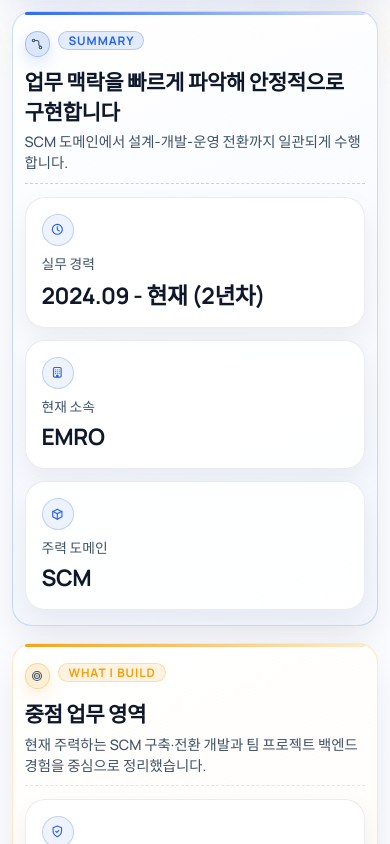
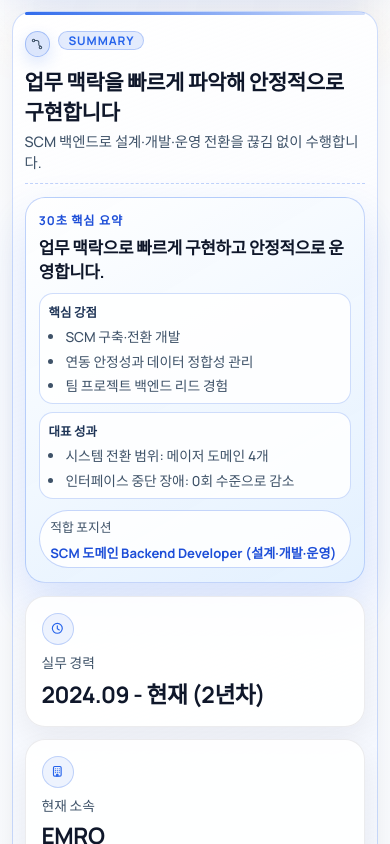
Before and after one commit to IanToo2/portfolio, a React (Vite) app: page / in a window 390 px wide. Shown: the part 780-1624 px from the top of the page. Built offline with nearby package versions, Linux system fonts and the light colour scheme.

Commit message:
feat: add 30-second resume summary and simplify profile content

```diff
--- a/src/App.jsx
+++ b/src/App.jsx
@@ -38,6 +38,7 @@ export default function App() {
     localizedTraining,
     localizedAwards,
     localizedCertifications,
+    summaryQuick,
     featuredProjects,
     workScmProjects,
     workQaProjects,
@@ -181,7 +182,7 @@ export default function App() {
           </div>
         </section>
 
-        <SummarySection t={t} localizedMetrics={localizedMetrics} />
+        <SummarySection t={t} localizedMetrics={localizedMetrics} summaryQuick={summaryQuick} />
         <HighlightsSection t={t} localizedHighlights={localizedHighlights} />
         <ProjectsSection
           t={t}
--- a/src/components/sections/SummarySection.jsx
+++ b/src/components/sections/SummarySection.jsx
@@ -1,7 +1,7 @@
 import Icon from "../Icon";
 import SectionShell from "../SectionShell";
 
-export default function SummarySection({ t, localizedMetrics }) {
+export default function SummarySection({ t, localizedMetrics, summaryQuick }) {
   return (
     <SectionShell
       id="summary"
@@ -14,6 +14,32 @@ export default function SummarySection({ t, localizedMetrics }) {
         icon: "route"
       }}
     >
+      <article className="summary-quick ui-card ui-card--strong">
+        <p className="summary-quick-kicker">{t.summaryQuickLabel}</p>
+        <h3>{summaryQuick.coreLine}</h3>
+        <div className="summary-quick-grid">
+          <section className="summary-quick-block" aria-label={t.summaryQuickStrengthsLabel}>
+            <p>{t.summaryQuickStrengthsLabel}</p>
+            <ul className="summary-quick-list">
+              {summaryQuick.strengths.map((item) => (
+                <li key={item}>{item}</li>
+              ))}
+            </ul>
+          </section>
+          <section className="summary-quick-block" aria-label={t.summaryQuickImpactLabel}>
+            <p>{t.summaryQuickImpactLabel}</p>
+            <ul className="summary-quick-list">
+              {summaryQuick.impacts.map((item) => (
+                <li key={item}>{item}</li>
+              ))}
+            </ul>
+          </section>
+        </div>
+        <p className="summary-quick-fit">
+          <span>{t.summaryQuickFitLabel}</span>
+          <strong>{summaryQuick.fit}</strong>
+        </p>
+      </article>
       <div className="metric-grid">
         {localizedMetrics.map((item) => (
           <article key={item.label} className="metric-card ui-card ui-card--muted">
--- a/src/data/portfolioData.js
+++ b/src/data/portfolioData.js
@@ -283,16 +283,14 @@ export const PROJECTS = [
     tech: ["Java", "Spring", "MyBatis", "Jenkins", "Git", "GitHub", "Polymer", "JavaScript", "PostgreSQL"],
     techEn: ["Java", "Spring", "MyBatis", "Jenkins", "Git", "GitHub", "Polymer", "JavaScript", "PostgreSQL"],
     contributions: [
-      "SAP 인터페이스(MM11/MM18) 연동 및 적재 로직 개발/고도화",
-      "인터페이스 처리 중복 데이터 처리 기능 구현으로 연계 안정성 강화",
-      "DAMO 결재 연동 및 콜백/보안 설정 조정",
-      "계약 단가 모니터링(평균 단가 화면) 신규 개발"
+      "문제: 인터페이스 중복 데이터와 연계 오류로 운영 안정성이 흔들리는 구간이 존재",
+      "역할: SAP MM11/MM18 연동·적재 로직과 중복 데이터 처리, 결재 연동 설정을 설계·구현",
+      "성과: 핵심 인터페이스 중단 이슈를 실질적으로 제거하고 계약 단가 모니터링 기능을 신규 제공"
     ],
     contributionsEn: [
-      "Developed and enhanced SAP interface integration (MM11/MM18) and load processes.",
-      "Improved integration stability by deduplicating interface data handling.",
-      "Integrated DAMO approval workflow and tuned callback/security settings.",
-      "Built a contract price monitoring screen for average purchase prices."
+      "Problem: Operational stability was affected by duplicated interface data and integration errors.",
+      "Role: Designed and implemented SAP MM11/MM18 integration, load logic, deduplication handling, and approval integration settings.",
+      "Impact: Eliminated major interface interruption issues and shipped a new contract price monitoring feature."
     ],
     metrics: [
       {
@@ -325,16 +323,14 @@ export const PROJECTS = [
     tech: ["Java", "Spring", "MyBatis", "Jenkins", "Git", "GitLab", "Polymer", "JavaScript", "PostgreSQL"],
     techEn: ["Java", "Spring", "MyBatis", "Jenkins", "Git", "GitLab", "Polymer", "JavaScript", "PostgreSQL"],
     contributions: [
-      "SCM v7 기반 시스템을 v9로 업그레이드하는 범위와 연계 영향도를 선행 분석해 전환 로드맵 수립",
-      "Oracle 기반 스키마/쿼리를 PostgreSQL로 이관하며 데이터 정합성 검증",
-      "Oracle SQL 함수/타입 차이로 인한 QA 이슈를 회귀 테스트로 정리",
-      "개발·테스트·배포·운영 체크리스트를 정비해 안정적 전환 지원"
+      "문제: SCM v7 → v9 전환 과정에서 DB 이관, SQL 차이, 연계 영향도를 동시에 관리해야 했음",
+      "역할: 전환 로드맵 수립, Oracle→PostgreSQL 이관 검증, 회귀 테스트 및 운영 체크리스트 표준화 주도",
+      "성과: 메이저 도메인 4개를 안정적으로 전환하고 기획~운영까지 연결된 전달 체계를 정착"
     ],
     contributionsEn: [
-      "Built migration roadmap by analyzing scope and upstream/downstream impact from SCM v7 to v9.",
-      "Migrated Oracle schemas and queries to PostgreSQL with data consistency checks.",
-      "Captured QA issues from SQL type and function differences and verified via regression tests.",
-      "Standardized development, testing, release, and operations checklists for smoother transition."
+      "Problem: SCM v7 to v9 migration required simultaneous control of DB migration, SQL differences, and integration impact.",
+      "Role: Led migration roadmap planning, Oracle-to-PostgreSQL validation, regression QA, and ops checklist standardization.",
+      "Impact: Delivered stable migration across four core domains and established an end-to-end handoff flow from planning to operations."
     ],
     metrics: [
       {
--- a/src/data/portfolioText.js
+++ b/src/data/portfolioText.js
@@ -7,13 +7,18 @@ export const TEXT = {
     panelSnapshot: "Profile Snapshot",
     summaryLabel: "Summary",
     summaryTitle: "업무 맥락을 빠르게 파악해 안정적으로 구현합니다",
-    summarySubtitle: "SCM 도메인에서 설계-개발-운영 전환까지 일관되게 수행합니다.",
+    summarySubtitle: "SCM 백엔드로 설계·개발·운영 전환을 끊김 없이 수행합니다.",
+    summaryQuickLabel: "30초 핵심 요약",
+    summaryQuickStrengthsLabel: "핵심 강점",
+    summaryQuickImpactLabel: "대표 성과",
+    summaryQuickFitLabel: "적합 포지션",
+    summaryQuickFitValue: "SCM 도메인 Backend Developer (설계·개발·운영)",
     highlightsLabel: "What I Build",
     highlightsTitle: "중점 업무 영역",
-    highlightsSubtitle: "현재 주력하는 SCM 구축·전환 개발과 팀 프로젝트 백엔드 경험을 중심으로 정리했습니다.",
+    highlightsSubtitle: "현재 수행 중인 핵심 업무를 3가지 역량으로 요약했습니다.",
     projectsLabel: "Projects",
     projectsTitle: "프로젝트",
-    projectsSubtitle: "대표, 실무(SCM/QA), 팀 프로젝트로 구분해 정리했습니다.",
+    projectsSubtitle: "대표 성과 중심으로 실무·팀 프로젝트를 빠르게 확인할 수 있습니다.",
     featuredHead: "대표 프로젝트",
     featuredSub:
       "핵심 기여와 운영 영향도가 큰 프로젝트를 우선 배치했습니다.",
@@ -88,13 +93,18 @@ export const TEXT = {
     panelSnapshot: "Profile Snapshot",
     summaryLabel: "Summary",
     summaryTitle: "I understand business context quickly and build reliable solutions.",
-    summarySubtitle: "I consistently handle design, development, and operations handoff in the SCM domain.",
+    summarySubtitle: "I connect design, implementation, and operations handoff in SCM backend projects.",
+    summaryQuickLabel: "30-second Snapshot",
+    summaryQuickStrengthsLabel: "Core Strengths",
+    summaryQuickImpactLabel: "Key Outcomes",
+    summaryQuickFitLabel: "Best-fit Role",
+    summaryQuickFitValue: "SCM Domain Backend Developer (Design-Dev-Operations)",
     highlightsLabel: "What I Build",
     highlightsTitle: "Focus Areas",
-    highlightsSubtitle: "Focused on current priorities in SCM implementation/conversion work and backend delivery in team projects.",
+    highlightsSubtitle: "Current work focus summarized into three practical strengths.",
     projectsLabel: "Projects",
     projectsTitle: "Projects",
-    projectsSubtitle: "Organized into featured, work (SCM/QA), and team projects.",
+    projectsSubtitle: "Quickly scan featured outcomes, then work and team project details.",
     featuredHead: "Featured Projects",
     featuredSub: "Priority is given to projects with major contribution and operational impact.",
     workHead: "Work Projects",
--- a/src/hooks/usePortfolioViewModel.js
+++ b/src/hooks/usePortfolioViewModel.js
@@ -225,6 +225,25 @@ export default function usePortfolioViewModel({ lang, t }) {
     [workProjects]
   );
 
+  const summaryQuick = useMemo(() => {
+    const strengths = localizedHighlights.slice(0, 3).map((item) => item.title);
+    const impacts = featuredProjects
+      .flatMap((project) =>
+        (project.metrics ?? []).slice(0, 1).map((metric) => `${metric.label}: ${metric.value}`)
+      )
+      .slice(0, 3);
+    const fallbackImpacts = localizedMetrics
+      .slice(0, 2)
+      .map((item) => `${item.label}: ${item.value}`);
+
+    return {
+      coreLine: localizedProfile.tagline,
+      strengths,
+      impacts: impacts.length ? impacts : fallbackImpacts,
+      fit: t.summaryQuickFitValue ?? (lang === "ko" ? "SCM 도메인 Backend Developer" : "SCM Domain Backend Developer")
+    };
+  }, [featuredProjects, lang, localizedHighlights, localizedMetrics, localizedProfile.tagline, t.summaryQuickFitValue]);
+
   const projectCardLabels = useMemo(
     () => ({
       ...t.projectCard,
@@ -245,6 +264,7 @@ export default function usePortfolioViewModel({ lang, t }) {
     localizedTraining,
     localizedAwards,
     localizedCertifications,
+    summaryQuick,
     featuredProjects,
     workScmProjects,
     workQaProjects,
--- a/src/styles/global.css
+++ b/src/styles/global.css
@@ -592,6 +592,81 @@ a {
   font-size: 0.95rem;
 }
 
+.summary-quick {
+  margin-top: 0.95rem;
+  padding: 1rem 1.05rem;
+  border-color: rgba(37, 99, 235, 0.26);
+  background: linear-gradient(150deg, rgba(255, 255, 255, 0.98), rgba(226, 240, 255, 0.96));
+}
+
+.summary-quick-kicker {
+  margin: 0;
+  font-size: 0.76rem;
+  text-transform: uppercase;
+  letter-spacing: 0.08em;
+  color: #1d4ed8;
+  font-weight: 700;
+}
+
+.summary-quick h3 {
+  margin: 0.48rem 0 0;
+  font-size: clamp(1.1rem, 2.5vw, 1.44rem);
+  letter-spacing: -0.02em;
+}
+
+.summary-quick-grid {
+  margin-top: 0.72rem;
+  display: grid;
+  grid-template-columns: repeat(2, minmax(0, 1fr));
+  gap: 0.7rem;
+}
+
+.summary-quick-block {
+  border: 1px solid rgba(37, 99, 235, 0.22);
+  border-radius: var(--radius-md);
+  background: rgba(255, 255, 255, 0.86);
+  padding: 0.62rem 0.68rem;
+}
+
+.summary-quick-block p {
+  margin: 0;
+  color: #1f3557;
+  font-size: 0.78rem;
+  font-weight: 800;
+}
+
+.summary-quick-list {
+  margin: 0.44rem 0 0;
+  padding-left: 1.05rem;
+  color: var(--muted);
+}
+
+.summary-quick-list li + li {
+  margin-top: 0.28rem;
+}
+
+.summary-quick-fit {
+  margin: 0.72rem 0 0;
+  display: inline-flex;
+  flex-wrap: wrap;
+  align-items: center;
+  gap: 0.42rem;
+  border: 1px solid rgba(37, 99, 235, 0.26);
+  border-radius: 999px;
+  background: rgba(255, 255, 255, 0.86);
+  padding: 0.34rem 0.66rem;
+}
+
+.summary-quick-fit span {
+  color: var(--muted);
+  font-size: 0.8rem;
+}
+
+.summary-quick-fit strong {
+  color: #1d4ed8;
+  font-size: 0.82rem;
+}
+
 .metric-grid,
 .stack-grid,
 .focus-grid {
@@ -1482,6 +1557,32 @@ body.is-exporting-pdf .section::before {
     line-height: 1.46;
   }
 
+  .summary-quick {
+    margin-top: 0.8rem;
+    padding: 0.86rem 0.82rem;
+  }
+
+  .summary-quick h3 {
+    margin-top: 0.4rem;
+    font-size: 1.06rem;
+    line-height: 1.42;
+  }
+
+  .summary-quick-grid {
+    margin-top: 0.6rem;
+    grid-template-columns: 1fr;
+    gap: 0.5rem;
+  }
+
+  .summary-quick-block {
+    padding: 0.52rem 0.56rem;
+  }
+
+  .summary-quick-list {
+    margin-top: 0.34rem;
+    font-size: 0.86rem;
+  }
+
   .featured-head p {
     width: 100%;
   }
```
